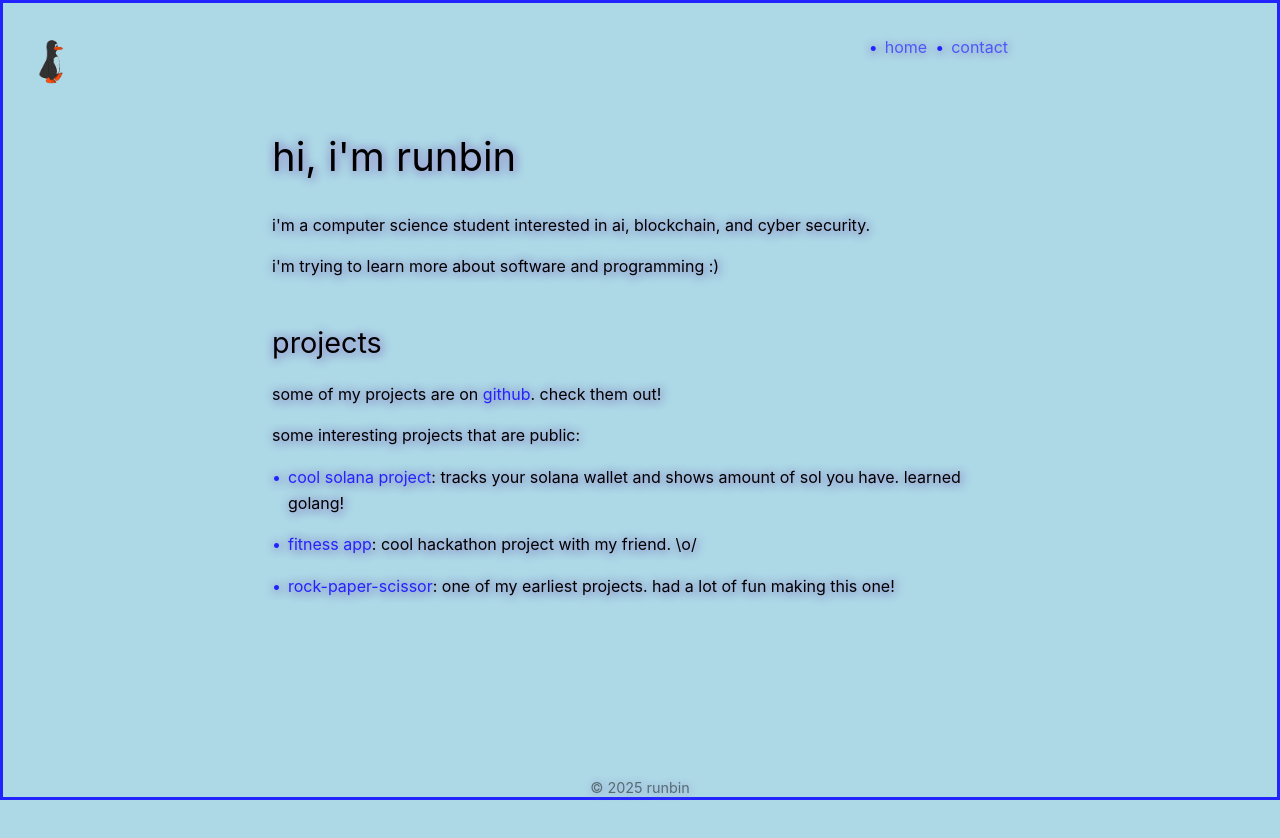
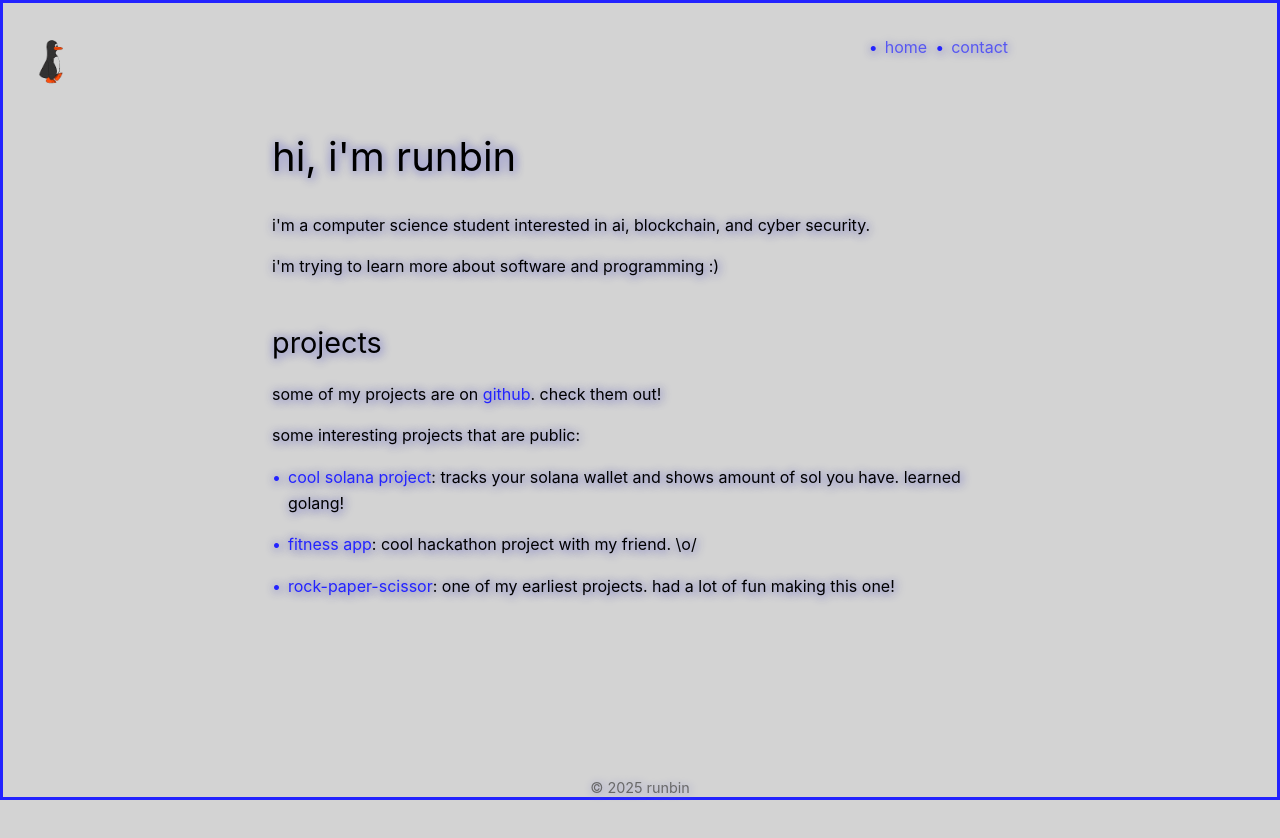
Before and after one commit to runbinz/runbins-cave, a Next.js app: page / in a window 1280 px wide. Shown: the top 838 px of the page. Built offline with nearby package versions, Linux system fonts and the light colour scheme.

Commit message:
finished website

```diff
--- a/src/styles/globals.css
+++ b/src/styles/globals.css
@@ -11,7 +11,7 @@ html {
 
 body {
   font-family: -apple-system, BlinkMacSystemFont, 'Segoe UI', Roboto, Oxygen, Ubuntu, Cantarell, 'Open Sans', 'Helvetica Neue', sans-serif;
-  background-color: lightblue;
+  background-color: lightgray;
   color: black;
   line-height: 1.6;
   max-width: 800px;
```
Also changed, not shown: 1 other file (tests, documents, lock files or other folders).
